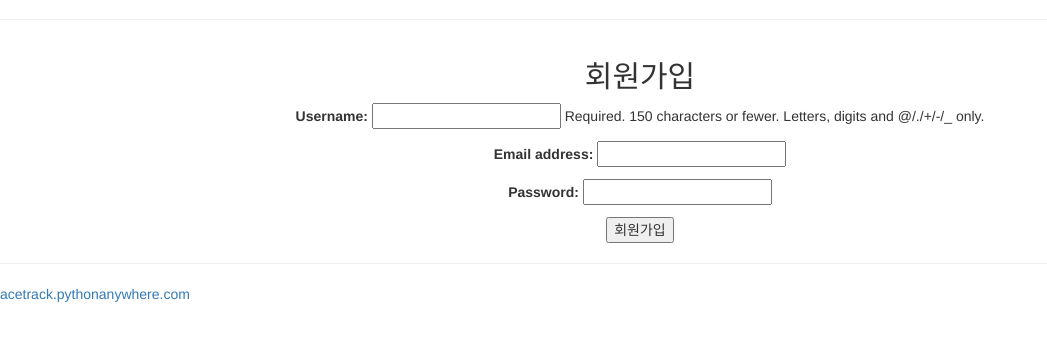
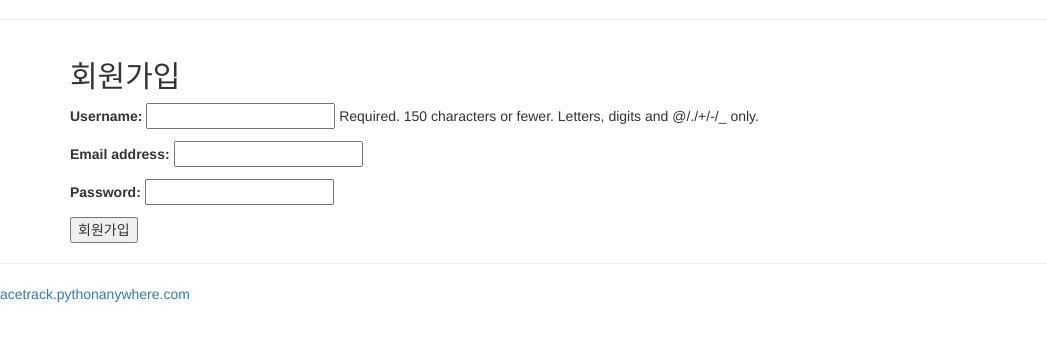
Before and after one commit to acetrack/pilot_project, a Django app: page /account/sign_up/ in a window 1280 px wide. Shown: the part 51-392 px from the top of the page, without its empty margins (0-1047 px from the left). Run offline with Django 3.2, Linux system fonts and the light colour scheme; some libraries are stand-ins or nearby versions.

```diff
--- a/account/templates/base.html
+++ b/account/templates/base.html
@@ -69,7 +69,7 @@
             </div-->
         </header>
         <hr>
-        <main style="text-align: center">
+        <main>
             <div class="container">
             {% block content %}
             {% endblock %}
```
